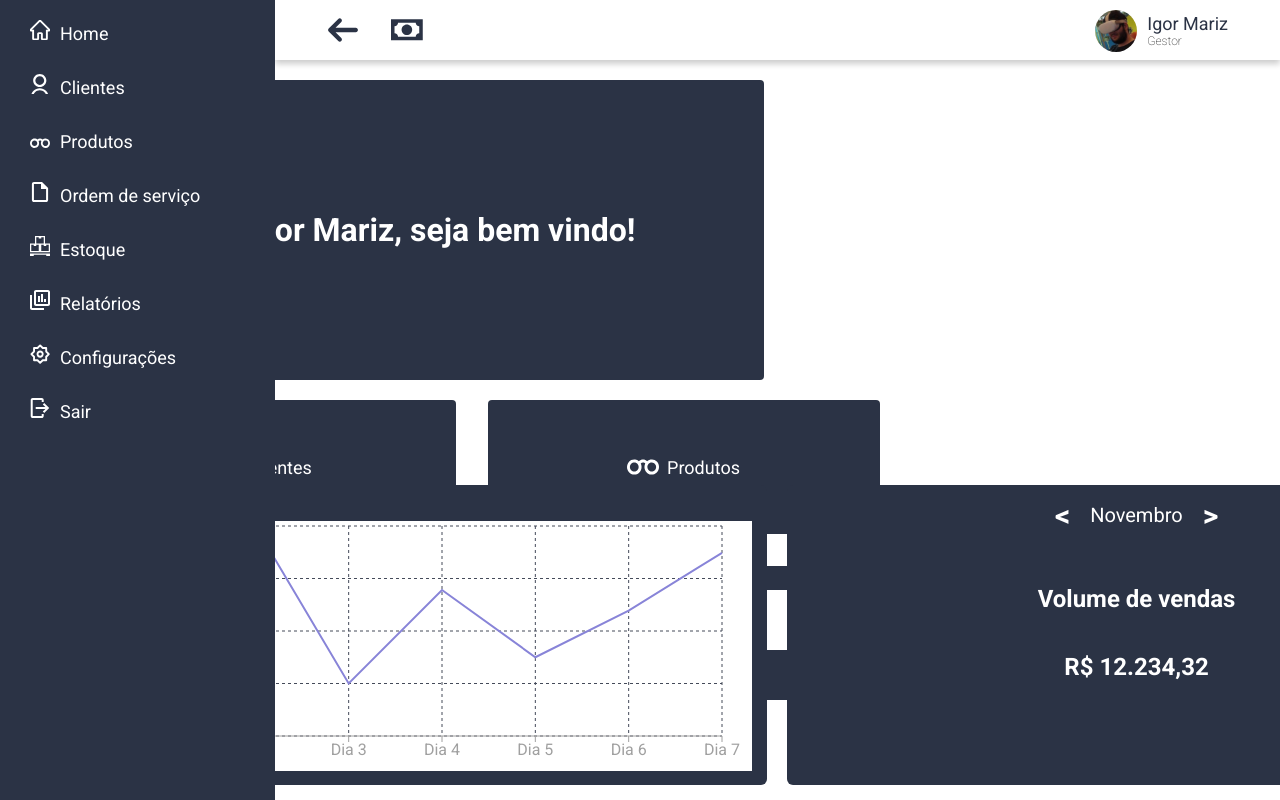
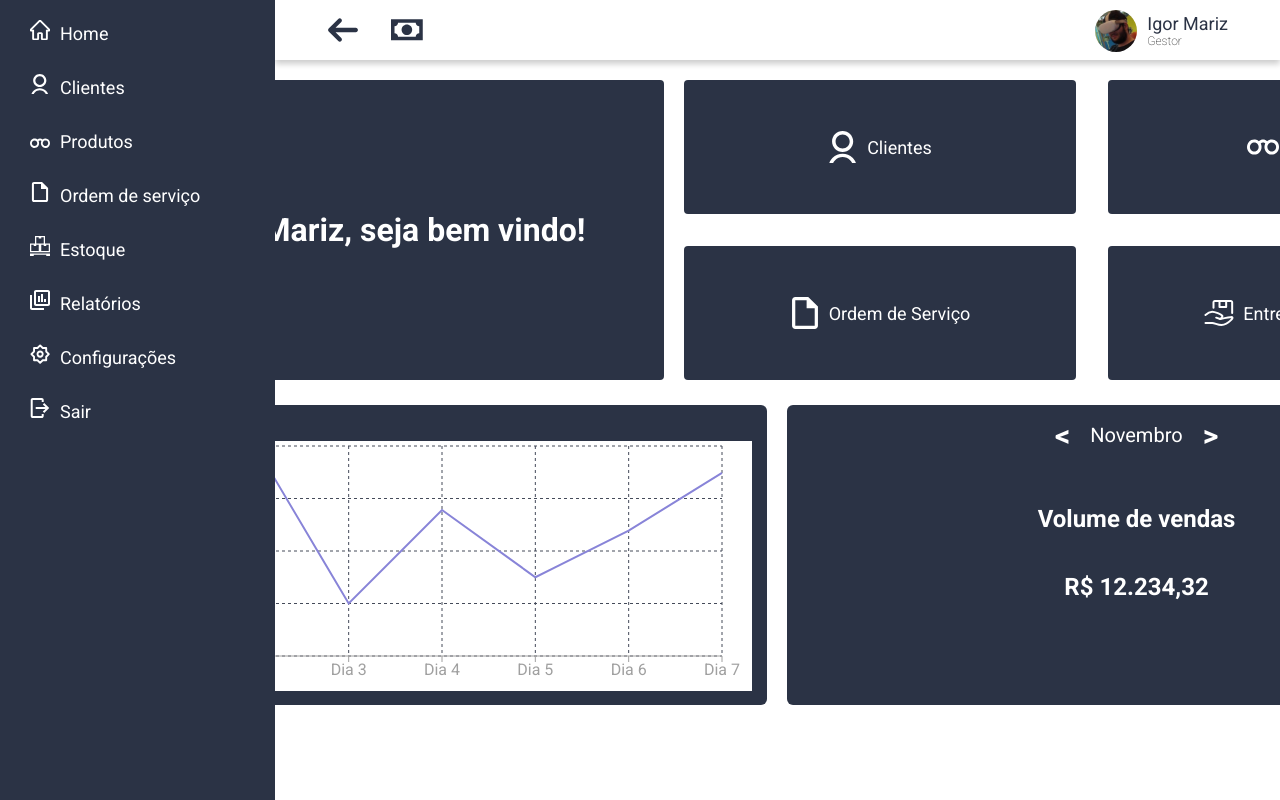
Before and after one commit to LGtkz/OticaFocal, a Next.js app: page / in a window 1280 px wide. Built offline with nearby package versions, Linux system fonts and the light colour scheme.

Commit message:
arrumando a tela inicial

```diff
--- a/src/components/menu/menu.css
+++ b/src/components/menu/menu.css
@@ -17,6 +17,6 @@ nav, ul{
 nav ul li a{
     text-decoration: none;
     font-size: 18px;
-    color: var(--text-color);
+    color: #ffff;
     padding: 10px;
 }
--- a/src/components/quadroDashboard/bloco.css
+++ b/src/components/quadroDashboard/bloco.css
@@ -1,6 +1,8 @@
 .bloco{
     display: flex;
-    width: 700px;
+    flex: 1;
+    min-width: 400px;
+    max-width: 600px;
     height: 300px;
     background-color: var(--cor-primaria);
     text-align: center;
```
